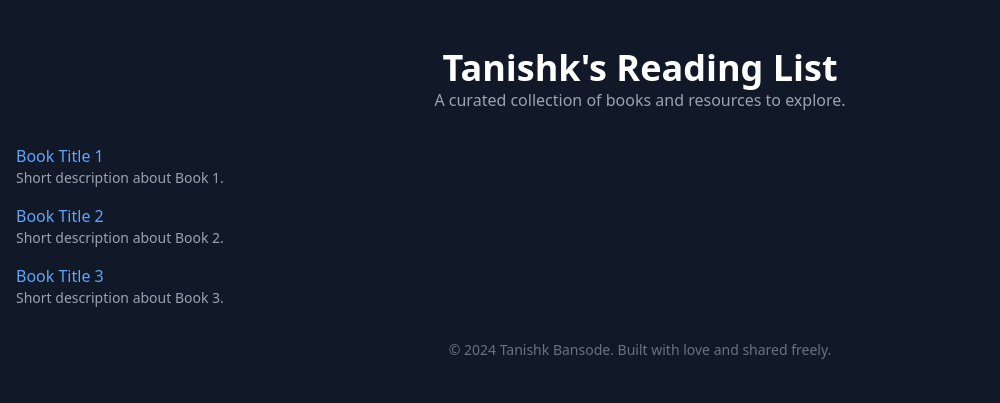
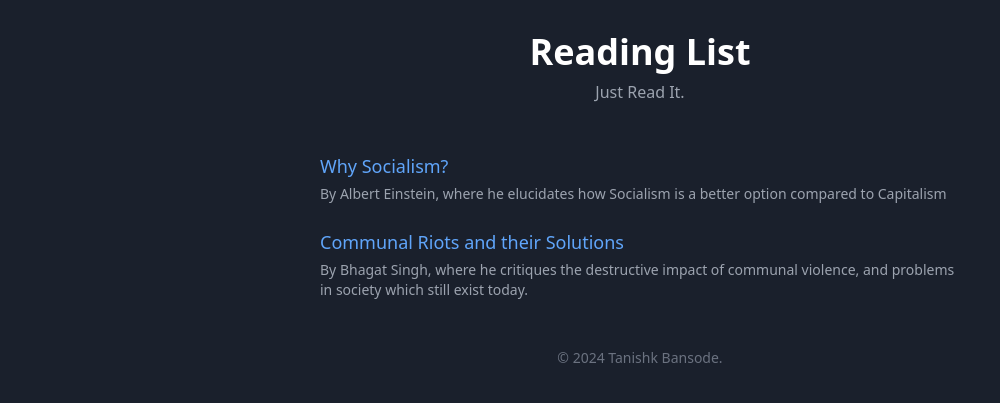
Before and after one commit to TanishkBansode/tanishkbansode.github.io, a plain HTML site: page index.html in a window 1280 px wide. Shown: the whole page, without its empty margins (0-1000 px from the left). Drawn offline with nearby package versions, Linux system fonts and the light colour scheme.

Commit message:
Update index.html

```diff
--- a/index.html
+++ b/index.html
@@ -4,8 +4,8 @@
     <meta charset="UTF-8">
     <meta name="viewport" content="width=device-width, initial-scale=1.0">
     <title>Reading List</title>
-    <link rel="stylesheet" href="https://cdn.jsdelivr.net/npm/tailwindcss@2.2.19/dist/tailwind.min.css">
     <link rel="icon" href="/favicon1.ico" type="image/x-icon">
+    <script src="https://cdn.tailwindcss.com"></script>
 
     <!-- Google Analytics -->
     <script async src="https://www.googletagmanager.com/gtag/js?id=G-3R5Y1SD3MR"></script>
@@ -13,44 +13,49 @@
         window.dataLayer = window.dataLayer || [];
         function gtag(){dataLayer.push(arguments);}
         gtag('js', new Date());
-gtag('config', 'G-3R5Y1SD3MR', {
-        'cookie_domain': 'auto'  // Ensure cookies work across all domains/subdomains
-    });
+        gtag('config', 'G-3R5Y1SD3MR', {
+            'cookie_domain': 'auto'
+        });
     </script>
 
+    <script>
+        tailwind.config = {
+            theme: {
+                extend: {
+                    colors: {
+                        'custom-bg': '#1a202c',
+                    }
+                }
+            }
+        }
+    </script>
 </head>
-<body class="bg-gray-900 text-white">
-    <div class="container mx-auto p-4">
-        <header class="text-center my-8">
-            <h1 class="text-4xl font-bold">Tanishk's Reading List</h1>
-            <p class="text-gray-400">A curated collection of books and resources to explore.</p>
+<body class="bg-custom-bg text-white font-sans">
+    <div class="container mx-auto px-4 py-8 max-w-2xl">
+        <header class="text-center mb-12">
+            <h1 class="text-3xl md:text-4xl font-bold mb-2">Reading List</h1>
+            <p class="text-gray-400 text-sm md:text-base">Just Read It.</p>
         </header>
 
         <main>
-            <ul class="space-y-4">
+            <ul class="space-y-6">
                 <li>
-                    <a href="/books/book1.pdf" target="_blank" class="text-blue-400 hover:underline">
-                        Book Title 1
+                    <a href="/books/book1.pdf" target="_blank" class="text-blue-400 hover:underline text-lg">
+                        Why Socialism?
                     </a>
-                    <p class="text-gray-400 text-sm">Short description about Book 1.</p>
+                    <p class="text-gray-400 text-sm mt-1">By Albert Einstein, where he elucidates how Socialism is a better option compared to Capitalism</p>
                 </li>
                 <li>
-                    <a href="/books/book2.pdf" target="_blank" class="text-blue-400 hover:underline">
-                        Book Title 2
+                    <a href="/books/book2.pdf" target="_blank" class="text-blue-400 hover:underline text-lg">
+                        Communal Riots and their Solutions
                     </a>
-                    <p class="text-gray-400 text-sm">Short description about Book 2.</p>
-                </li>
-                <li>
-                    <a href="https://tanishkbansode.github.io/books/book3.pdf" target="_blank" class="text-blue-400 hover:underline">
-                        Book Title 3
-                    </a>
-                    <p class="text-gray-400 text-sm">Short description about Book 3.</p>
+                    <p class="text-gray-400 text-sm mt-1">By Bhagat Singh, where he critiques the destructive impact of communal violence, and problems in society which still exist today.</p>
                 </li>
             </ul>
         </main>
 
-        <footer class="text-center mt-8 text-gray-500 text-sm">
-            <p>&copy; 2024 Tanishk Bansode. Built with love and shared freely.</p>
+        <footer class="text-center mt-12">
+            <p class="text-gray-500 text-sm">&copy; 2024 Tanishk Bansode.</p>
         </footer>
     </div>
 </body>
```
